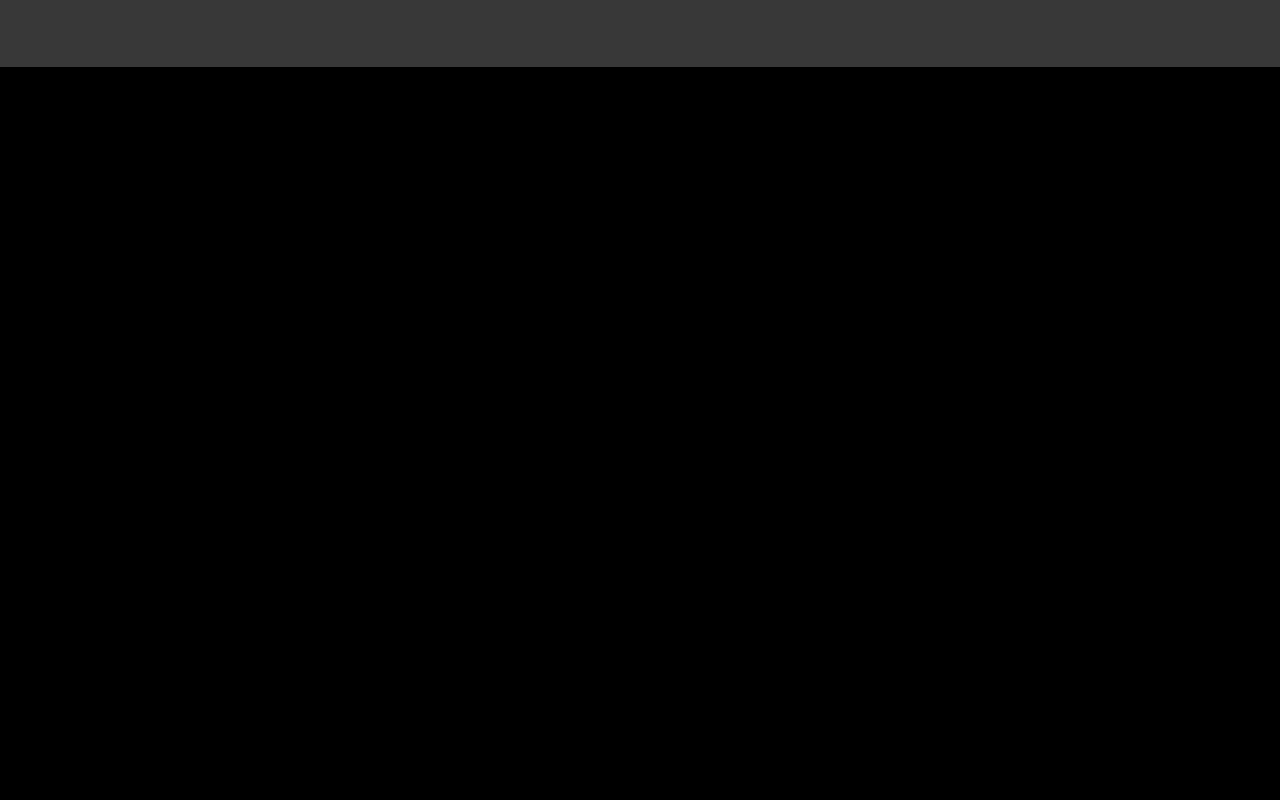
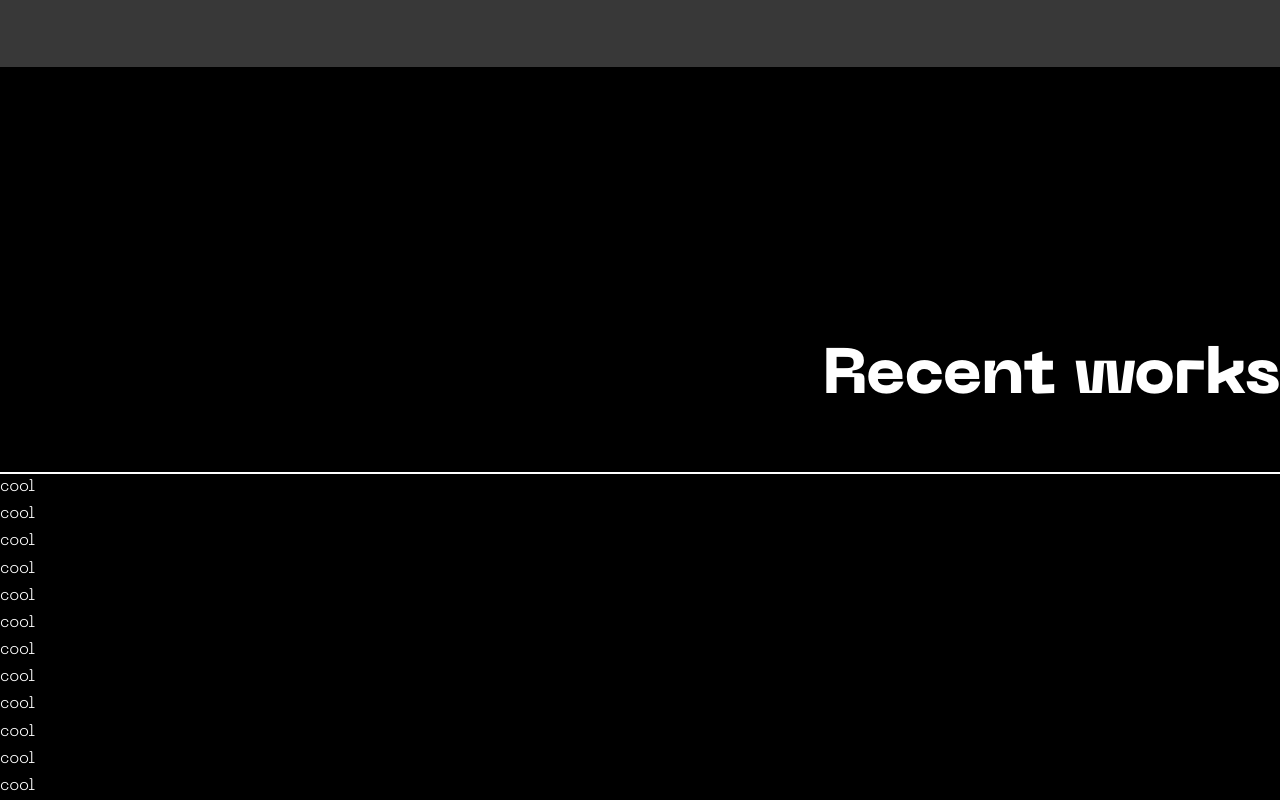
Before and after one commit to nytro04/hope-adoli, a Nuxt app: page / in a window 1280 px wide. Shown: the part 1770-2570 px from the top of the page. Before the commit the page ends 1837 px from the top, so only its background shows below. Built offline with nearby package versions, Linux system fonts and the light colour scheme.

Commit message:
feat: add receent header and underline

```diff
--- /dev/null
+++ b/components/RecentWorks.vue
@@ -0,0 +1,27 @@
+<template>
+  <div class="recent-works">
+    <h2 class="text-6xl font-semibold text-right">
+      Recent works
+    </h2>
+    <span class="block mt-10 border-t-2 border-white"></span>
+
+    <p>cool</p>
+    <p>cool</p>
+    <p>cool</p>
+    <p>cool</p>
+    <p>cool</p>
+    <p>cool</p>
+    <p>cool</p>
+    <p>cool</p>
+    <p>cool</p>
+    <p>cool</p>
+    <p>cool</p>
+    <p>cool</p>
+  </div>
+</template>
+
+<script>
+export default {}
+</script>
+
+<style scoped></style>
--- a/pages/index.vue
+++ b/pages/index.vue
@@ -3,6 +3,8 @@
     <LandingPage />
     <div class="my-64"></div>
     <Video />
+    <div class="my-64"></div>
+    <RecentWorks />
   </div>
 </template>
 
@@ -10,7 +12,8 @@
 export default {
   components: {
     LandingPage: () => import('~/components/LandingPage'),
-    Video: () => import('~/components/Video')
+    Video: () => import('~/components/Video'),
+    RecentWorks: () => import('~/components/RecentWorks')
   },
   head() {
     return {
```
